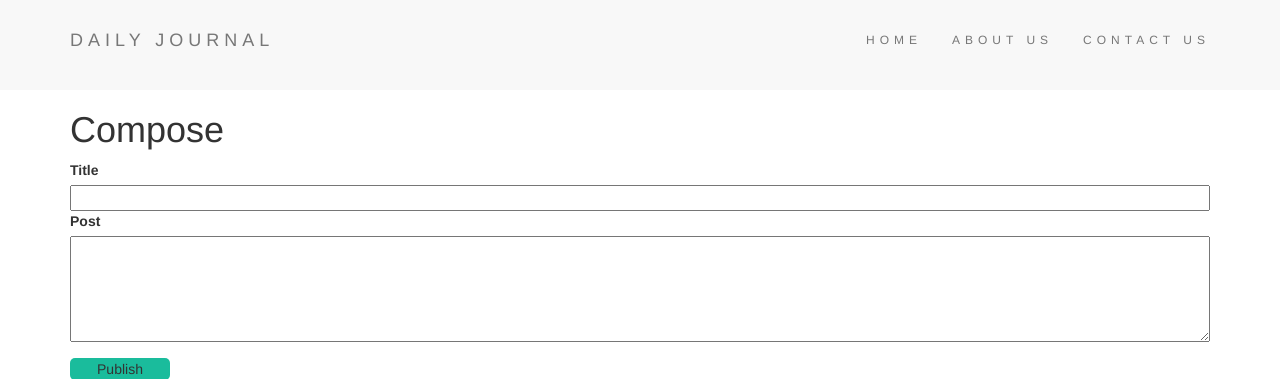
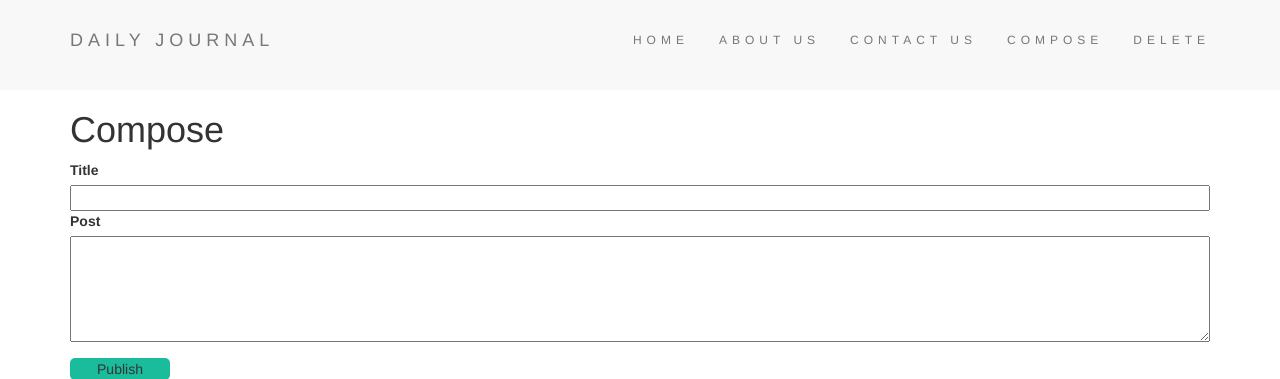
Before and after one commit to shubham610/Daily-Journal, a Node server app: page /compose in a window 1280 px wide. Shown: the top 379 px of the page. Run offline with Node 20, Linux system fonts and the light colour scheme; some libraries are stand-ins or nearby versions.

Commit message:
added compose and delete buttons

```diff
--- a/app.js
+++ b/app.js
@@ -72,7 +72,7 @@ app.post("/contact",function(req,res){
     }
   });
 
-  res.redirect("/contact");
+  res.redirect("/");
 });
 
 app.get("/",function(req,res){
--- a/views/partials/header.ejs
+++ b/views/partials/header.ejs
@@ -21,6 +21,8 @@
           <li id="home"><a href="/">HOME</a></li>
           <li id="about"><a href="/about">ABOUT US</a></li>
           <li id="contact"><a href="/contact">CONTACT US</a></li>
+          <li id="compose"><a href="/compose">COMPOSE</a></li>
+          <li id="delete"><a href="/delete">DELETE</a></li>
         </ul>
   </nav>
   <body>
```
